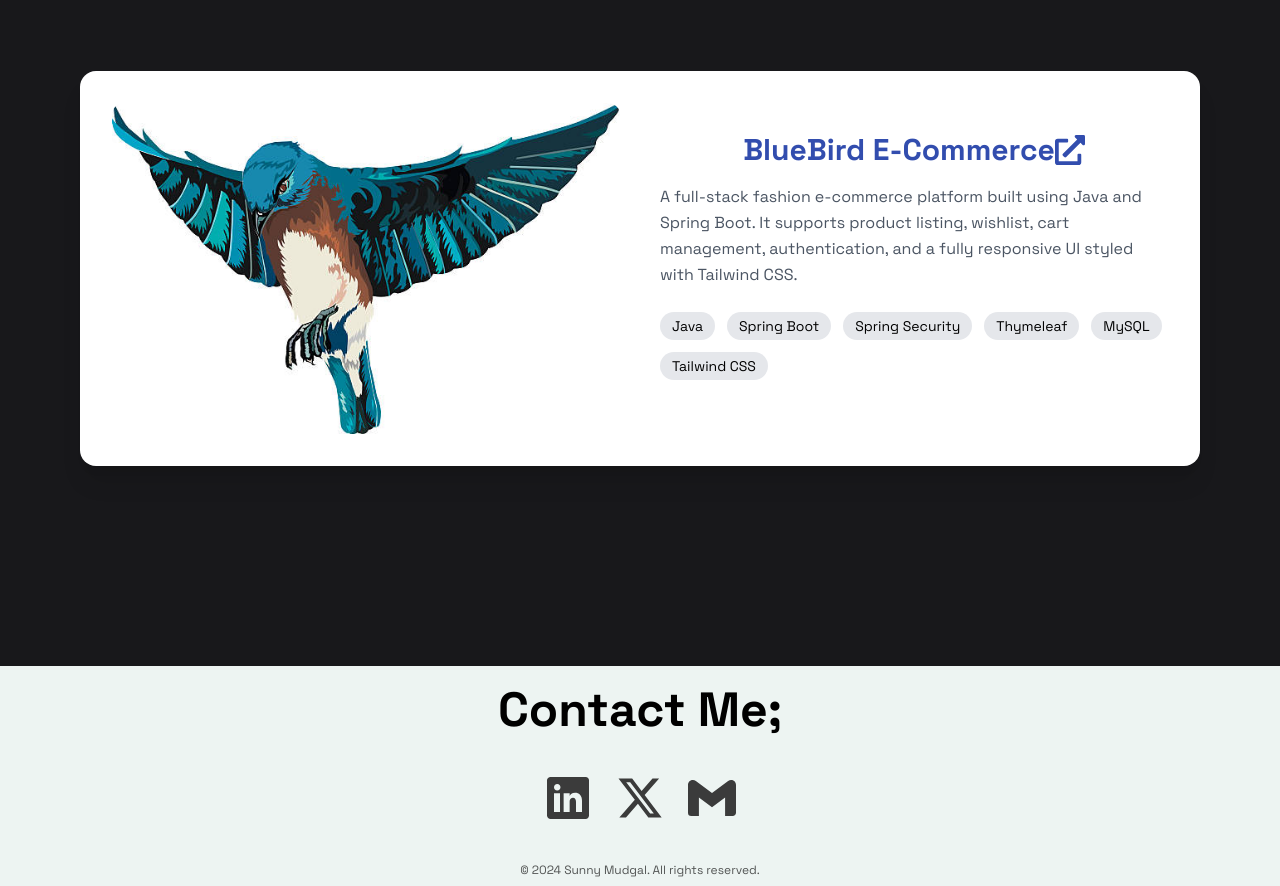
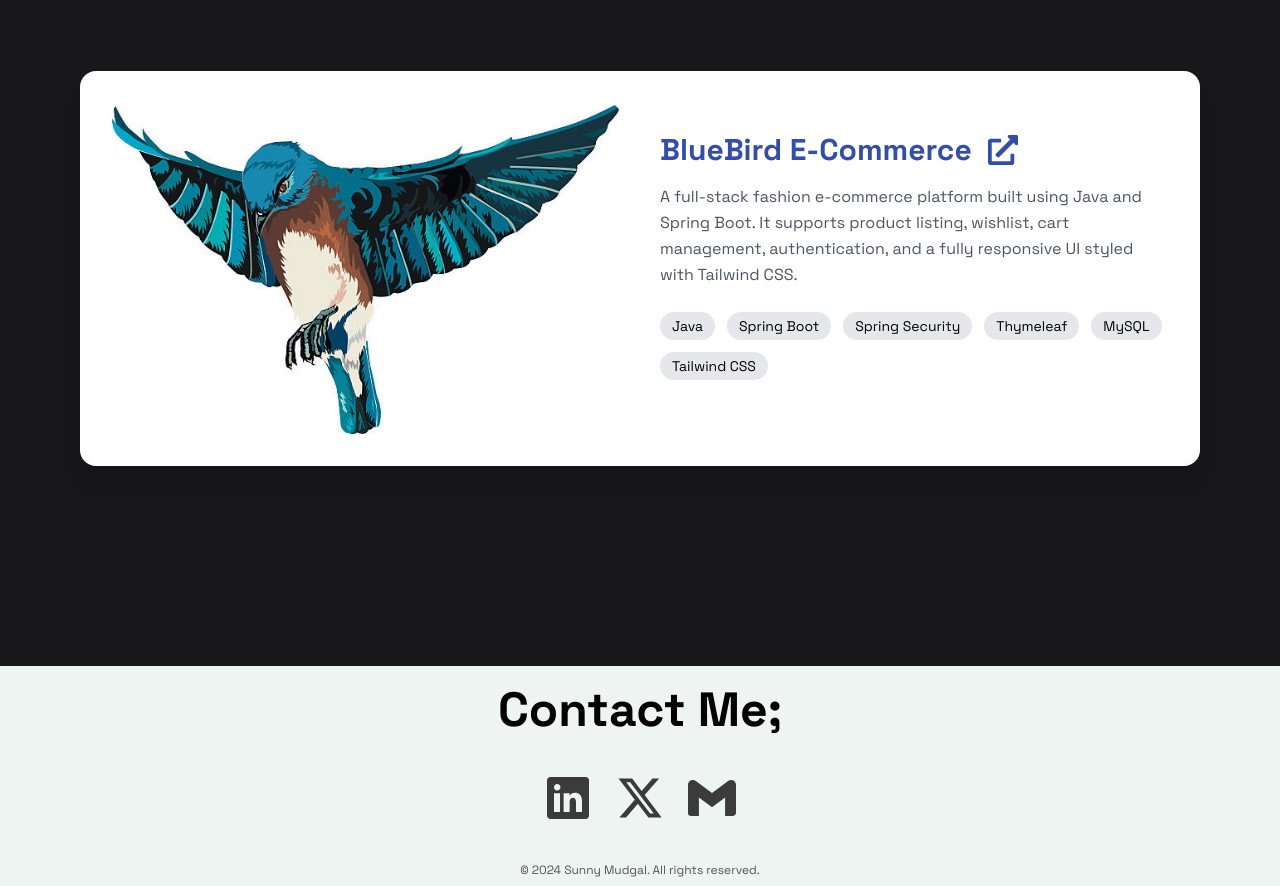
Before and after one commit to sunnnymudgal/PortfolioWebsite, a React (Vite) app: page / in a window 1280 px wide. Shown: the part 2100-2986 px from the top of the page. Built offline with nearby package versions, Linux system fonts and the light colour scheme.

Commit message:
Update Projects.jsx

```diff
--- a/src/components/Projects.jsx
+++ b/src/components/Projects.jsx
@@ -46,7 +46,7 @@ function Projects() {
             {/* Content */}
             <div>
               <a href="https://bluebirdproduction.up.railway.app/" target="_blank">
-              <h3 className="text-3xl font-bold text-[#324DAE] mb-4 flex items-center justify-center">
+              <h3 className="text-3xl font-bold text-[#324DAE] mb-4 flex items-center justify-center w-fit gap-4">
                <span> BlueBird E-Commerce</span> <span><FaExternalLinkAlt /></span>
               </h3>
               </a>
```
